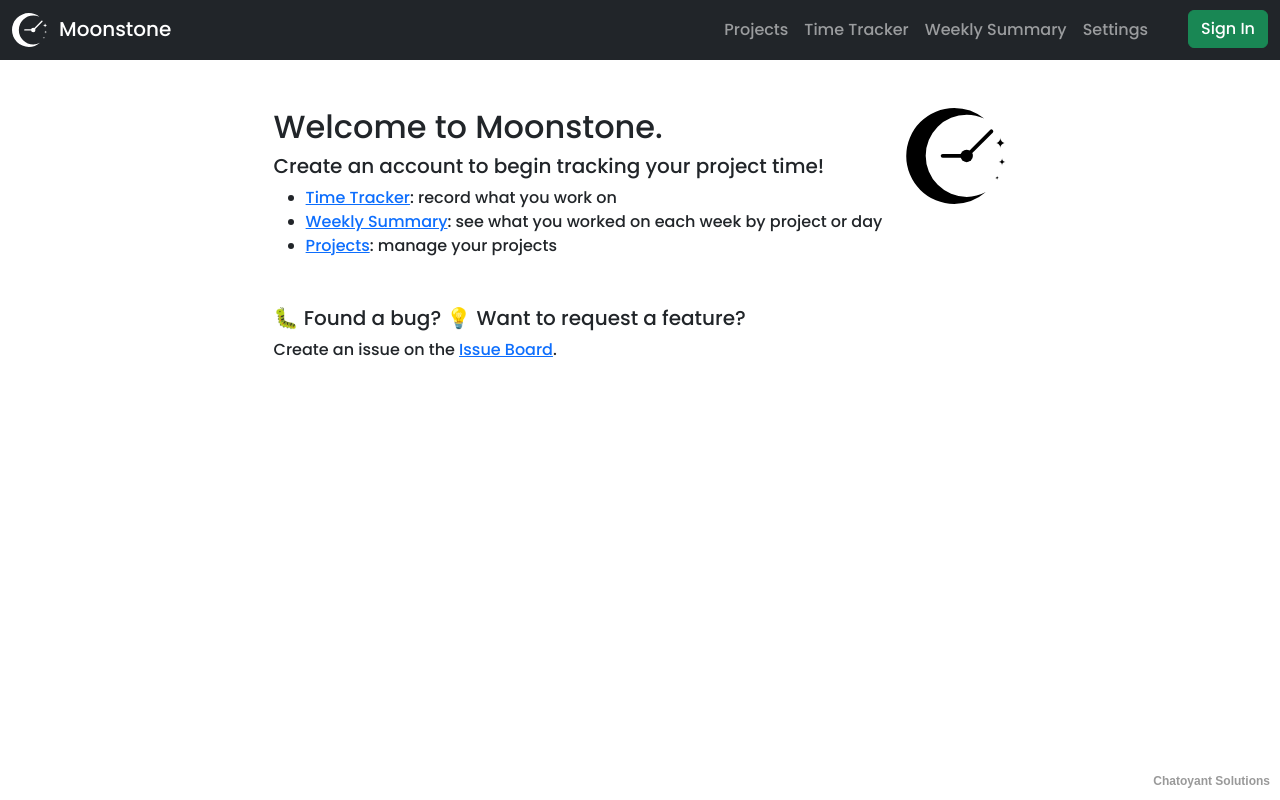
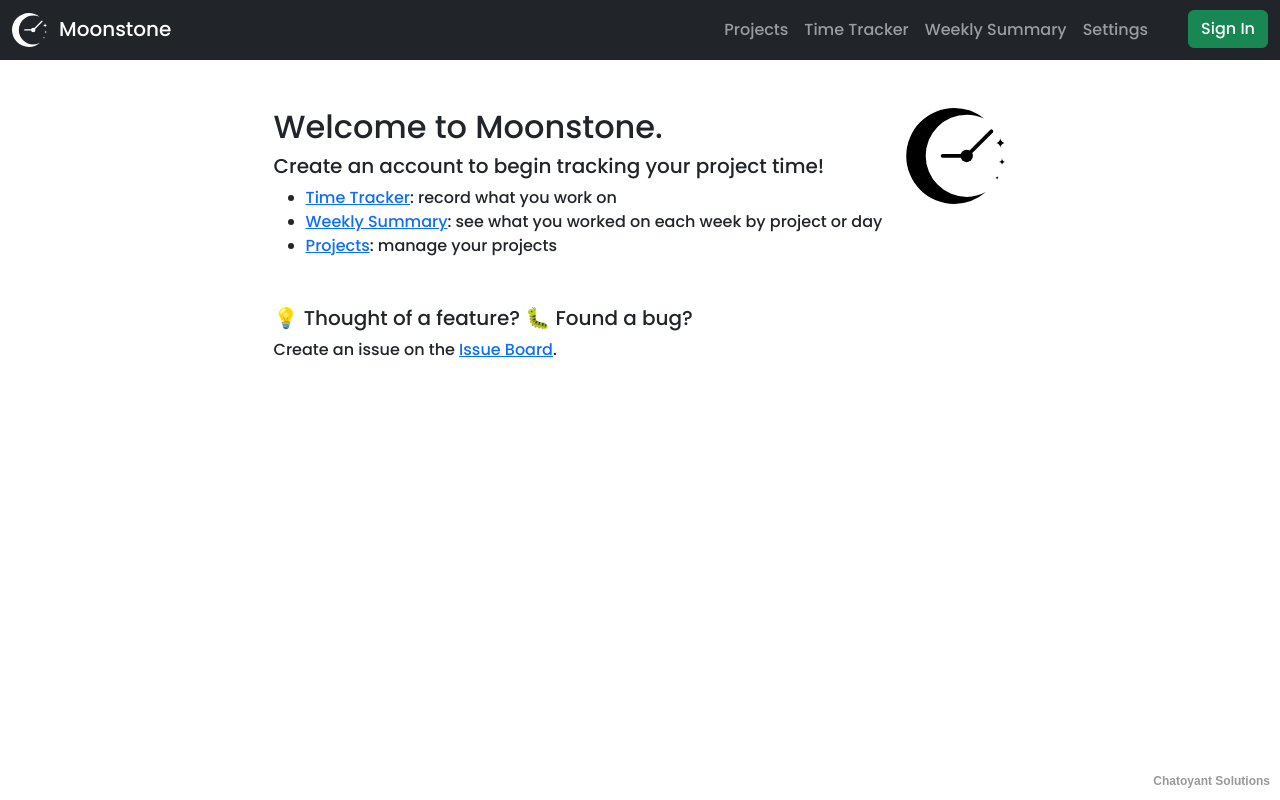
Before and after one commit to BradleyHendrickson/Moonstone, a Next.js app: page / in a window 1280 px wide. Built offline with nearby package versions, Linux system fonts and the light colour scheme; no server answers.

Commit message:
tweak homepage

```diff
--- a/app/page.jsx
+++ b/app/page.jsx
@@ -33,7 +33,7 @@ export default async function Index() {
 						</li>
 					</ul>
 
-					<h5 className="mt-5">🐛 Found a bug? 💡 Want to request a feature?</h5>
+					<h5 className="mt-5">💡 Thought of a feature? 🐛 Found a bug? </h5>
 					<p>
 						Create an issue on the <Link href="https://github.com/BradleyHendrickson/Moonstone/issues">Issue Board</Link>.
 					</p>
```
